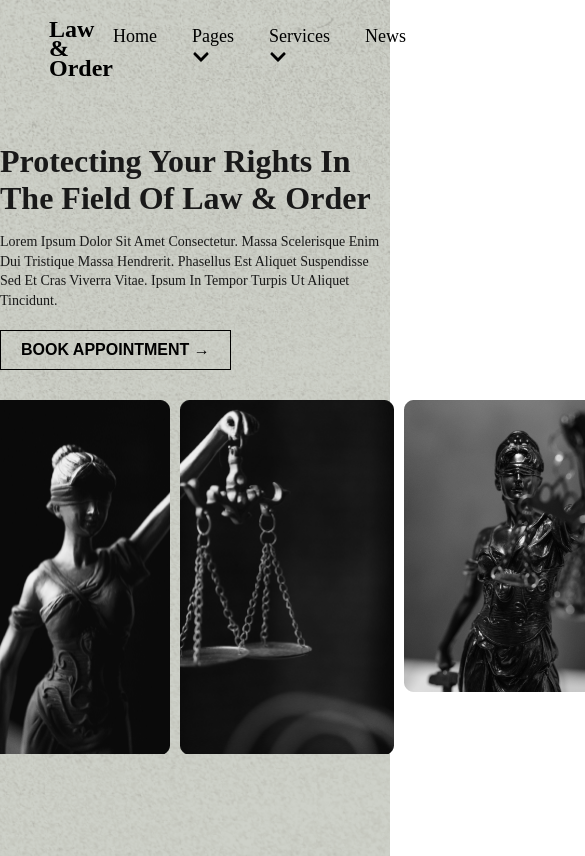
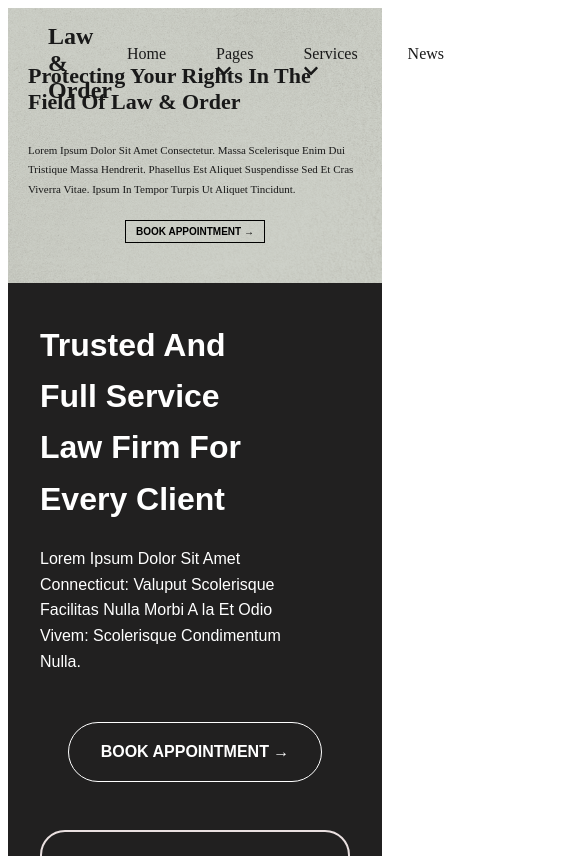
Before and after one commit to MdZaheen/Lawer-portfolio, a Next.js app: page / in a window 390 px wide. Shown: the top 856 px of the page, 585 px wide, since content can reach past the window. Built offline with nearby package versions, Linux system fonts and the light colour scheme.

Commit message:
herosection responsive

```diff
--- a/components/Header.js
+++ b/components/Header.js
@@ -1,51 +1,51 @@
 "use client";
 import React, { useState } from "react";
 import "../public/styles/header.css";
-import { FaChevronDown, FaChevronUp } from "react-icons/fa"; // Updated icons
+import { FaChevronDown, FaChevronUp } from "react-icons/fa";
 
 const Header = () => {
-  const [pagesOpen, setPagesOpen] = useState(false);
-  const [servicesOpen, setServicesOpen] = useState(false);
+  const [dropdown, setDropdown] = useState(null);
+
+  const toggleDropdown = (menu) => {
+    setDropdown(dropdown === menu ? null : menu);
+  };
+
+  const menuItems = {
+    pages: ["About Us", "Our Team", "Testimonials"],
+    services: ["Insurance Law", "Family Law", "Real Estate Law", "Corporate Law"],
+  };
 
   return (
     <header className="header">
       <div className="logo">Law & Order</div>
       <nav className="nav">
-        <ul>
+        <ul className="nav-list">
           <li><a href="#" className="nav-link">Home</a></li>
+
+          {["pages", "services"].map((menu) => (
             <li
+              key={menu}
               className="dropdown"
-            onMouseEnter={() => setPagesOpen(true)}
-            onMouseLeave={() => setPagesOpen(false)}
+              onMouseEnter={() => toggleDropdown(menu)}
+              onMouseLeave={() => toggleDropdown(null)}
             >
               <a href="#" className="nav-link">
-              Pages {pagesOpen ? <FaChevronUp /> : <FaChevronDown />}
+                {menu.charAt(0).toUpperCase() + menu.slice(1)}
+                {dropdown === menu ? <FaChevronUp /> : <FaChevronDown />}
               </a>
-            {pagesOpen && (
-              <ul className="dropdown-menu">
-                <li><a href="#" className="dropdown-item">About Us</a></li>
-                <li><a href="#" className="dropdown-item">Our Team</a></li>
-                <li><a href="#" className="dropdown-item">Testimonials</a></li>
+
+              {dropdown === menu && (
+                <ul className="dropdown-menu" role="menu">
+                  {menuItems[menu].map((item, index) => (
+                    <li key={index} className="dropdown-item">
+                      <a href="#">{item}</a>
+                    </li>
+                  ))}
                 </ul>
               )}
             </li>
-          <li
-            className="dropdown"
-            onMouseEnter={() => setServicesOpen(true)}
-            onMouseLeave={() => setServicesOpen(false)}
-          >
-            <a href="#" className="nav-link">
-              Services {servicesOpen ? <FaChevronUp /> : <FaChevronDown />}
-            </a>
-            {servicesOpen && (
-              <ul className="dropdown-menu">
-                <li><a href="#" className="dropdown-item">Insurance Law</a></li>
-                <li><a href="#" className="dropdown-item">Family Law</a></li>
-                <li><a href="#" className="dropdown-item">Real Estate Law</a></li>
-                <li><a href="#" className="dropdown-item">Corporate Law</a></li>
-              </ul>
-            )}
-          </li>
+          ))}
+
           <li><a href="#" className="nav-link">News</a></li>
         </ul>
       </nav>
--- a/components/HeroSection.js
+++ b/components/HeroSection.js
@@ -13,10 +13,10 @@ const HeroSection = () => {
         <button className="hero-button">BOOK APPOINTMENT →</button>
       </div>
       <div className="image-container">
-        <img src="/images/image1.png" alt="Law Image 1" className="image1" />
+        <img src="/images/image1.png" alt="Law Image 1" className="imageone" />
         <img src="/images/image2.png" alt="Law Image 2" className="image2" />
         <img src="/images/image3.png" alt="Law Image 3" className="image3" />
-        <img src="/images/image4.png" alt="Law Image 4" className="image4" />
+        <img src="/images/image4.png" alt="Law Image 4" className="imageone" />
       </div>
     </div>
   );
--- a/public/styles/TrustedLawFirm.css
+++ b/public/styles/TrustedLawFirm.css
@@ -6,18 +6,23 @@
     background-color: #2d2d2d;
     color: #ffffff;
 } */
+html,body{
+    font-family:'Lucida Sans', 'Lucida Sans Regular', 'Lucida Grande', 'Lucida Sans Unicode',Verdana, sans-serif;
+  }
 .main{
     font-family: Arial, sans-serif;
     line-height: 1.6;
     margin: 0;
     padding: 0;
-    background-color: #2d2d2d;
+
     color: #ffffff;
+    background-color: rgb(33, 32, 32);
 }
 
 .headert {
-    padding: 4rem 2rem;
-    background-color: #2d2d2d;
+    padding: 1rem 2rem;
+    padding-bottom: 0px;
+    background-color: rgb(33, 32, 32);
 }
 
 .header-content {
@@ -43,52 +48,76 @@
     color: white;
     margin: 0;
 }
-
 .cta-button {
     display: inline-flex;
     align-self: center;
     padding: 1rem 2rem;
-    background-color: #2d2d2d;
+    background-color: rgb(33, 32, 32);
     color: white;
     text-decoration: none;
     font-weight: bold;
-    border-top: 2px solid white;
-    border-right: 2px solid white;
-    border-bottom: 2px solid white;
-    border-left: 2px solid white;
-    border-radius: 50px 50px 50px 50px;
+    border: 1px solid rgb(255, 255, 255);
+    border-radius: 50px;
     white-space: nowrap;
     transition: all 0.3s cubic-bezier(0.4, 0, 0.2, 1);
+    position: relative;
+    overflow: hidden;
 }
 
+/* Create a glowing effect on hover */
+/* .cta-button::before {
+    content: "";
+    position: absolute;
+    top: 50%;
+    left: 50%;
+    width: 150%;
+    height: 150%;
+    background: radial-gradient(circle, rgba(255, 255, 255, 0.3) 10%, transparent 70%);
+    transition: transform 0.4s ease-in-out;
+    transform: translate(-50%, -50%) scale(0);
+} */
+
+.cta-button:hover::before {
+    transform: translate(-50%, -50%) scale(1);
+    opacity: 0.6;
+}
+
+/* Smooth color shift with slight scaling */
 .cta-button:hover {
     background-color: #2d2d2d;
-    transform: scale(1.05); /* Visible scaling effect */
-    box-shadow: 0 4px 12px #2d2d2d;
+    transform: translateY(-3px);
+
 }
+
+
 
 .features {
     display: grid;
     grid-template-columns: repeat(4, 1fr);
     gap: 2rem;
     padding: 4rem 2rem;
+    padding-top:3rem;
     max-width: 1200px;
     margin: 0 auto;
-    background-color: #2d2d2d;
+    background-color: rgb(33, 32, 32);
 }
 
 .feature-box {
     padding: 2rem;
-    border: 3px solid rgba(255,255,255,0.2);
+    border: 2px solid rgb(234, 224, 224);
     border-radius: 25px;
+    background-color: rgb(33, 32, 32);
+    transition: all 0.4s cubic-bezier(0.25, 0.8, 0.25, 1); /* Smooth in & out */
+}
+
+.feature-box:hover {
+    transform: translateY(-8px) scale(1.02);
+    border-color: rgb(255, 255, 255);
+    box-shadow: 0 15px 25px rgba(255, 255, 255, 0.1), 0 5px 10px rgba(0, 0, 0, 0.3);
     background-color: #2d2d2d;
 }
 
-.feature-box:hover {
-    transform: translateY(-5px); /* Visible hover effect */
-    border-color: #2d2d2d;
-    box-shadow: 0 10px 20px rgba(0,0,0,0.2);
-}
+
 
 .number {
     font-size: 2rem;
--- a/public/styles/header.css
+++ b/public/styles/header.css
@@ -1,128 +1,114 @@
-body,
-html {
-  margin: 0;
-  padding: 0;
-  box-sizing: border-box;
-  font-family: "Times New Roman", serif;
-}
-
+/* Header */
 .header {
   width: 100%;
   display: flex;
-  justify-content: space-between; /* Keeps logo on the left, nav on the right */
+  justify-content: space-between;
   align-items: center;
-  padding-top: 35px;
-  padding-bottom: 35px;
-  padding: 49px;
-  /* margin-right: 222.667px; */
-  /* margin-left: 222.667px; */
-  /*padding: 15px 30px;*/
-  background-color: rgba(0, 0, 0, 0);
+  padding: 15px 40px; /* Adjusted padding */
+  background-color: transparent;
   box-shadow: none;
   box-sizing: border-box;
   color: rgb(25, 25, 25);
-  font-family: "Times New Roman";
+  font-family: "Times New Roman", serif;
   font-size: 14px;
   font-weight: 300;
-  height: 47.667px;
-  line-height: 19.6px;
-  z-index: 199;
-  text-size-adjust: 100%;
+  height: auto; /* No fixed height */
+  z-index: 1000;
   text-transform: capitalize;
-  unicode-bidi: isolate;
   position: absolute;
-
 }
 
+/* Logo */
 .logo {
   font-size: 24px;
   font-weight: bold;
-  color: black;
 }
 
-/* Updated navigation styles */
+/* Navigation */
 .nav {
-  margin-left: auto; /* Pushes navigation to the right */
   display: flex;
-  justify-content: flex-end; /* Ensures items align to the right */
-  align-items: center;
 }
 
 .nav ul {
   list-style: none;
   display: flex;
-  gap: 35px;
+  gap: 20px;
+  padding: 0;
   margin: 0;
-  padding: 0;
-  justify-content: flex-end; /* Aligns menu items to the right */
 }
 
-.nav a {
+.nav li {
+  position: relative; /* Ensures dropdown aligns correctly */
+}
+
+/* Nav links */
+.nav-link {
   text-decoration: none;
-  color: black;
-  font-size: 18px;
-  font-weight: 500;
-  position: relative;
-  transition: color 0.3s ease-in-out;
+  color: rgb(25, 25, 25);
+  font-size: 16px;
+  padding: 10px 15px;
+  display: inline-block;
+  transition: 0.3s;
 }
 
 .nav-link:hover {
-  color: #333;
+  background: rgba(255, 255, 255, 0.2);
+  border-radius: 5px;
 }
 
-.nav-link::after {
-  content: "";
-  width: 0;
-  height: 2px;
-  background: black;
-  position: absolute;
-  left: 0;
-  bottom: -5px;
-  transition: width 0.3s ease-in-out;
+/* Dropdown menu */
+.dropdown {
+  position: relative;
+  .dropdown {
+    display: inline-block; /* Ensure dropdown has size */
+  }
+  /* Required for positioning dropdown-menu */
 }
 
-.nav-link:hover::after {
-  width: 100%;
+/* Dropdown menu */
+.dropdown-menu {
+  position: absolute;
+  top: 100%;
+  left: 0;
+  background: white;
+  padding: 0; /* Remove padding from the dropdown menu itself */
+  margin: 0; /* Remove margin from the dropdown menu */
+  list-style: none;
+  box-shadow: 0 4px 6px rgba(0, 0, 0, 0.1);
+  border-radius: 5px;
+  min-width: 140px; /* Adjusted width */
+  display: flex;
+  flex-direction: column;
+  visibility: hidden;
+  opacity: 0;
+  pointer-events: none;
+  transition: opacity 0.2s ease, visibility 0.2s ease;
 }
 
-.dropdown {
-  position: relative;
+/* Dropdown items */
+.dropdown-item {
+  padding: 6px 12px; /* Adjusted padding */
+  white-space: nowrap;
+  margin: 0; /* Remove default margin */
+  line-height: 1.5; /* Ensure consistent line height */
 }
 
-.dropdown-menu {
-  position: absolute;
-  background: white;
-  list-style: none;
-  padding: 0;
-  margin-top: 10px;
-  box-shadow: 0 4px 6px rgba(0, 0, 0, 0.1);
-  opacity: 0;
-  transform: translateY(-10px);
-  transition: opacity 0.3s ease, transform 0.3s ease;
-  border-radius: 5px;
-  width: 180px;
-  display: flex;
-  flex-direction: column; /* Make dropdown elements vertical */
+.dropdown-item a {
+  text-decoration: none;
+  color: black;
+  display: block;
+  width: 100%;
+  transition: 0.3s;
+  padding: 0; /* Remove padding from <a> */
+  margin: 0; /* Remove margin from <a> */
+}
+/* Show dropdown on hover */
+.dropdown:hover .dropdown-menu {
+  visibility: visible;
+  opacity: 1;
+  pointer-events: auto;
 }
 
-.dropdown:hover .dropdown-menu {
-  opacity: 1;
-  transform: translateY(0);
+.dropdown-item a:hover {
+  background: #f4f4f4;
 }
-
-.dropdown-item {
-  display: block;
-  padding: 10px 20px;
-  text-decoration: none;
-  color: black;
-  font-size: 16px;
-  font-weight: 600;
-  transition: background 0.3s ease;
-  white-space: nowrap; /* Ensure text doesn't wrap */
-}
-
-.dropdown-item:hover {
-  background: black;
-  color: white;
-  border-radius: 3px;
-}
--- a/public/styles/hero.css
+++ b/public/styles/hero.css
@@ -1,15 +1,18 @@
+/* ======== Hero Section (Main Container) ======== */
 .hero-section {
   background-color: rgb(199, 202, 193);
-  background-image: url("/images/background.png"); /* Background image */
+  background-image: url("/images/background.png");
   background-position: center;
   background-repeat: no-repeat;
   background-size: cover;
   box-sizing: border-box;
   color: rgb(25, 25, 25);
+
   display: flex;
   flex-direction: column;
   align-items: center;
   justify-content: center;
+
   font-family: "Times New Roman", serif;
   font-size: 14px;
   font-weight: 300;
@@ -17,13 +20,21 @@
   width: 100%;
   text-align: center;
   position: relative;
+  padding: 20px;
 }
 
+/* ======== Hero Content ======== */
 .hero-content {
   max-width: 600px;
   text-transform: capitalize;
+  display: flex;
+  flex-direction: column;
+  align-items: center;
+  justify-content: center;
+  padding: 10px;
 }
 
+/* ======== Text Styling ======== */
 .hero-content h1 {
   font-size: 32px;
   font-weight: bold;
@@ -51,34 +62,80 @@
   color: white;
 }
 
+/* ======== Image Container ======== */
 .image-container {
   display: flex;
+  justify-content: center;
+  align-items: flex-start;
   gap: 10px;
-  height: 354px;
-  width: 922.125px;
+  height: auto;
+  width: 100%;
+  max-width: 922px;
   margin-top: 30px;
 }
 
+/* ======== Individual Image Styles ======== */
 .image-container img {
   object-fit: cover;
 }
 
-.image1 {
-  width: 213px;
-  height: 239px;
+.image1 { width: 213px; height: 239px; align-self: flex-start; }
+.image2 { width: 213.56px; height: 354px; }
+.image3 { width: 213.56px; height: 354px; }
+.image4 { width: 213px; height: 292px; align-self: flex-start; }
+
+/* ======== RESPONSIVE DESIGN ======== */
+
+/* Medium Screens (Tablets) - Show Only Two Images */
+@media (max-width: 1024px) {
+  .hero-section {
+    height: auto;
+    padding: 50px 20px;
+  }
+
+  .hero-content h1 { font-size: 28px; }
+  .hero-content p { font-size: 13px; }
+  .hero-button { font-size: 14px; padding: 8px 16px; }
+
+  .image-container {
+    display: flex;
+    flex-wrap: wrap;
+    justify-content: center;
+  }
+
+  /* Show only two images */
+  .image1,  { display: block; width: 45%; height: auto; }
+  .image3, .image4 { display: none; }
 }
 
-.image2 {
-  width: 213.56px;
-  height: 354px;
+/* Small Screens (Phones) - Hide All Images */
+@media (max-width: 768px) {
+  .hero-section {
+    height: auto;
+    padding: 40px 15px;
+  }
+
+  .hero-content {
+    max-width: 100%;
+  }
+
+  .hero-content h1 { font-size: 24px; }
+  .hero-content p { font-size: 12px; }
+  .hero-button { font-size: 12px; padding: 6px 12px; }
+
+  /* Hide all images */
+  .image-container {
+    display: none;
+  }
 }
 
-.image3 {
-  width: 213.56px;
-  height: 354px;
+/* Extra Small Screens (Very Small Phones) */
+@media (max-width: 480px) {
+  .hero-section {
+    padding: 30px 10px;
+  }
+
+  .hero-content h1 { font-size: 22px; }
+  .hero-content p { font-size: 11px; }
+  .hero-button { font-size: 10px; padding: 5px 10px; }
 }
-
-.image4 {
-  width: 213px;
-  height: 292px;
-}
```
Also changed, not shown: components/Know.js (line endings or trailing spaces). Lines whose indentation alone changed are shown as unchanged.
